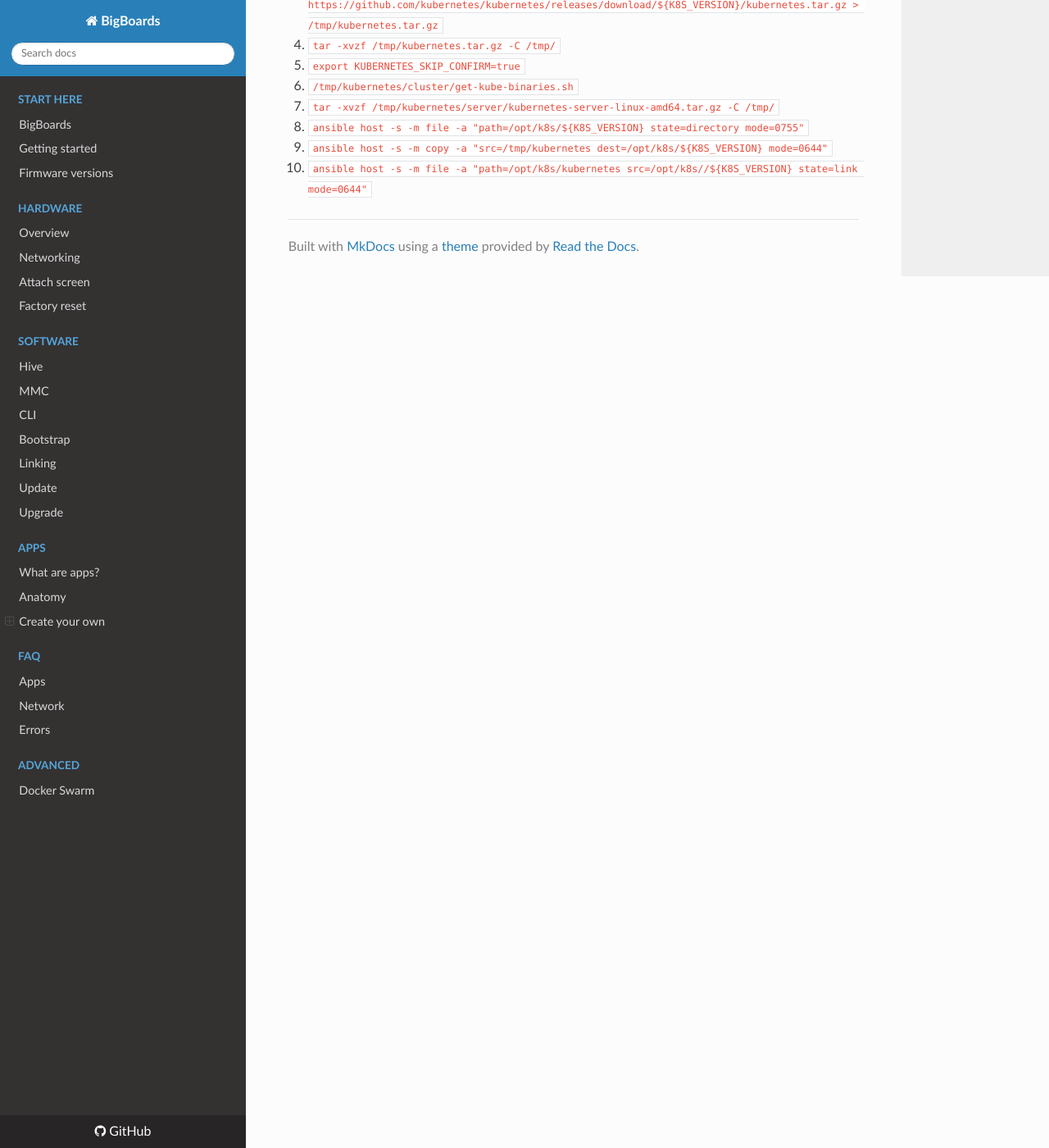
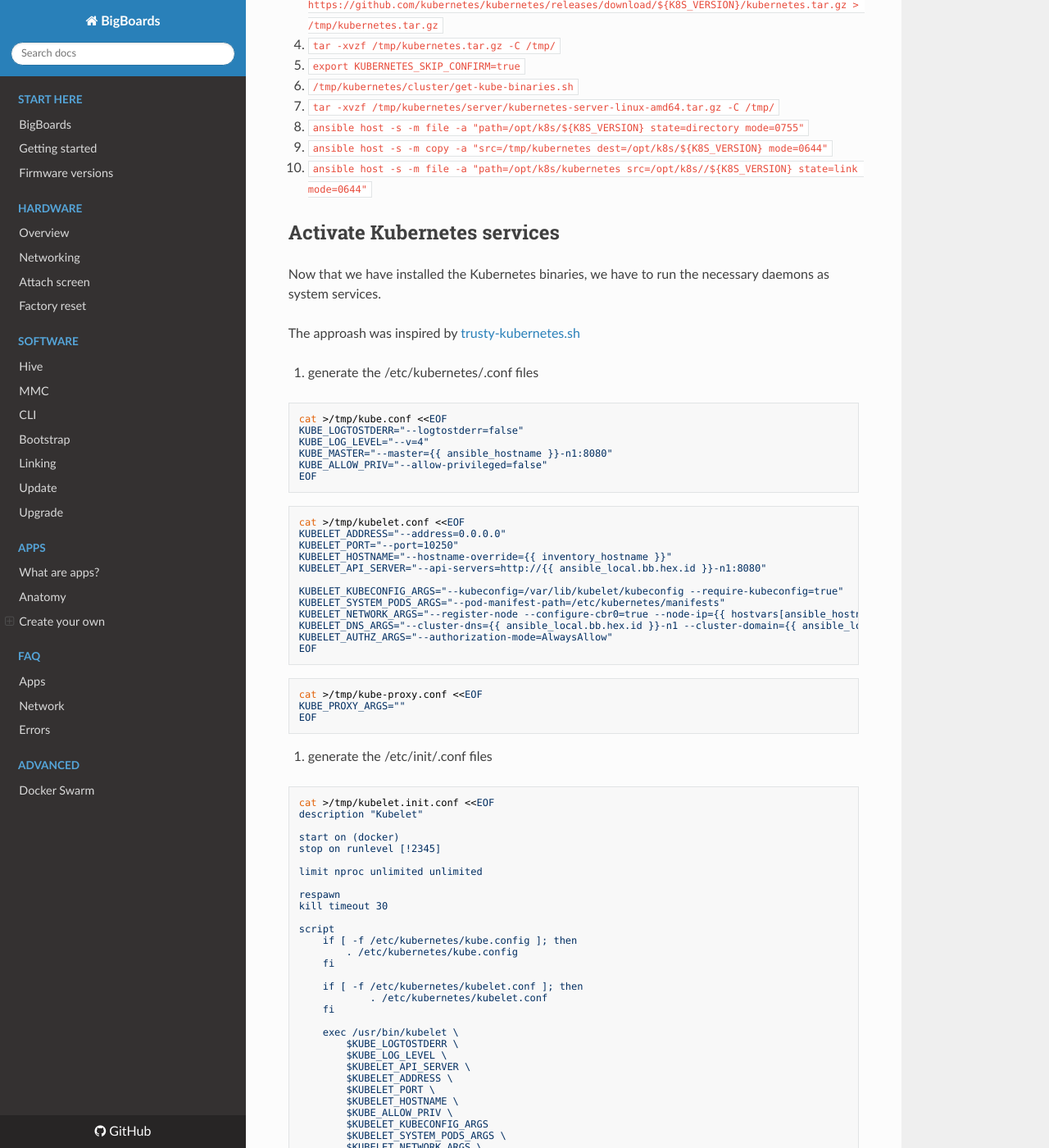
Before and after one commit to bigboards/bigboards-docs, an MkDocs documentation site: the page built from docs/advanced/kubernetes.md, in a window 1280 px wide and 1400 px high, scrolled down 2528 px. Shown: the whole window at 82% size. Built offline with MkDocs 1.6.1, drawn with Linux system fonts in a browser that asks for light colours; nearby versions of some CDN libraries; old or Windows-style settings are respelled for this version of MkDocs; some of the changed text lies outside the part shown.

````diff
--- a/docs/advanced/kubernetes.md
+++ b/docs/advanced/kubernetes.md
@@ -34,10 +34,11 @@
 1. `kubectl config set-credentials admin --username=bb`
 1. `kubectl config use-context <hex-name>`
 1. `kubectl config view`
-1. `ansible host -s -m file -a "path=/var/lib/kube-proxy/kubeconfig state=directory mode=0755"`
-1. `ansible host -s -m file -a "path=/var/lib/kubelet/kubeconfig state=directory mode=0755"`
-1. `ansible host -s -m copy -a "src=~/.kube/config dest=/var/lib/kube-proxy/kubeconfig/config mode=0644"`
-1. `ansible host -s -m copy -a "src=~/.kube/config dest=/var/lib/kubelet/kubeconfig/config mode=0644"`
+1. `ansible host -s -m file -a "path=/etc/kubernetes state=directory mode=0755"`
+1. `ansible host -s -m file -a "path=/var/lib/kube-proxy state=directory mode=0755"`
+1. `ansible host -s -m file -a "path=/var/lib/kubelet state=directory mode=0755"`
+1. `ansible host -s -m copy -a "src=~/.kube/config dest=/var/lib/kube-proxy/kubeconfig mode=0644"`
+1. `ansible host -s -m copy -a "src=~/.kube/config dest=/var/lib/kubelet/kubeconfig mode=0644"`
 
 ## Install docker
 
@@ -70,3 +71,112 @@
 1. `ansible host -s -m file -a "path=/opt/k8s/${K8S_VERSION} state=directory mode=0755"`
 1. `ansible host -s -m copy -a "src=/tmp/kubernetes dest=/opt/k8s/${K8S_VERSION} mode=0644"`
 1. `ansible host -s -m file -a "path=/opt/k8s/kubernetes src=/opt/k8s//${K8S_VERSION} state=link mode=0644"`
+
+## Activate Kubernetes services
+Now that we have installed the Kubernetes binaries, we have to run the necessary daemons as system services.
+
+The approash was inspired by [trusty-kubernetes.sh](https://gist.github.com/lenartj/0b264cb70e6cb50dfdef37084f892554)
+
+1. generate the /etc/kubernetes/.conf files
+```bash
+cat >/tmp/kube.conf <<EOF
+KUBE_LOGTOSTDERR="--logtostderr=false"
+KUBE_LOG_LEVEL="--v=4"
+KUBE_MASTER="--master={{ ansible_hostname }}-n1:8080"
+KUBE_ALLOW_PRIV="--allow-privileged=false"
+EOF
+```
+
+```bash
+cat >/tmp/kubelet.conf <<EOF
+KUBELET_ADDRESS="--address=0.0.0.0"
+KUBELET_PORT="--port=10250"
+KUBELET_HOSTNAME="--hostname-override={{ inventory_hostname }}"
+KUBELET_API_SERVER="--api-servers=http://{{ ansible_local.bb.hex.id }}-n1:8080"
+
+KUBELET_KUBECONFIG_ARGS="--kubeconfig=/var/lib/kubelet/kubeconfig --require-kubeconfig=true"
+KUBELET_SYSTEM_PODS_ARGS="--pod-manifest-path=/etc/kubernetes/manifests"
+KUBELET_NETWORK_ARGS="--register-node --configure-cbr0=true --node-ip={{ hostvars[ansible_hostname]['ansible_' + ansible_local.bb.node.nic_ext].ipv4.address }}"
+KUBELET_DNS_ARGS="--cluster-dns={{ ansible_local.bb.hex.id }}-n1 --cluster-domain={{ ansible_local.bb.hex.id }}.k8s.local"
+KUBELET_AUTHZ_ARGS="--authorization-mode=AlwaysAllow"
+EOF
+```
+
+```bash
+cat >/tmp/kube-proxy.conf <<EOF
+KUBE_PROXY_ARGS=""
+EOF
+```
+
+2. generate the /etc/init/.conf files
+```bash
+cat >/tmp/kubelet.init.conf <<EOF
+description "Kubelet"
+
+start on (docker)
+stop on runlevel [!2345]
+
+limit nproc unlimited unlimited
+
+respawn
+kill timeout 30
+
+script
+    if [ -f /etc/kubernetes/kube.config ]; then
+        . /etc/kubernetes/kube.config
+    fi
+
+    if [ -f /etc/kubernetes/kubelet.conf ]; then
+            . /etc/kubernetes/kubelet.conf
+    fi
+
+    exec /usr/bin/kubelet \
+        $KUBE_LOGTOSTDERR \
+        $KUBE_LOG_LEVEL \
+        $KUBELET_API_SERVER \
+        $KUBELET_ADDRESS \
+        $KUBELET_PORT \
+        $KUBELET_HOSTNAME \
+        $KUBE_ALLOW_PRIV \
+        $KUBELET_KUBECONFIG_ARGS
+        $KUBELET_SYSTEM_PODS_ARGS \
+        $KUBELET_NETWORK_ARGS \
+        $KUBELET_DNS_ARGS \
+        $KUBELET_AUTHZ_ARGS \
+        $KUBELET_EXTRA_ARGS
+end script
+EOF
+```
+
+```bash
+cat >/tmp/kube-proxy.init.conf <<EOF
+description "KubeProxy"
+
+start on (filesystem and net-device-up IFACE!=lo)
+stop on runlevel [!2345]
+
+limit nofile 65536 65536
+
+respawn
+kill timeout 30
+
+script
+    if [ -f /etc/kubernetes/kube.config ]; then
+        . /etc/kubernetes/kube.config
+    fi
+
+    if [ -f /etc/kubernetes/kube-proxy.conf ]; then
+            . /etc/kubernetes/kube-proxy.conf
+    fi
+
+ exec /usr/bin/kube-proxy \
+    $KUBE_LOGTOSTDERR \
+    $KUBE_LOG_LEVEL \
+    $KUBE_MASTER \
+    $KUBE_PROXY_ARGS
+end script
+EOF
+```
+
+3. Copy init.conf files
+    1. `ansible host -s -m template -a "src=/tmp/kube.conf dest=/etc/kubernetes/kube.conf mode=0644"`
````
